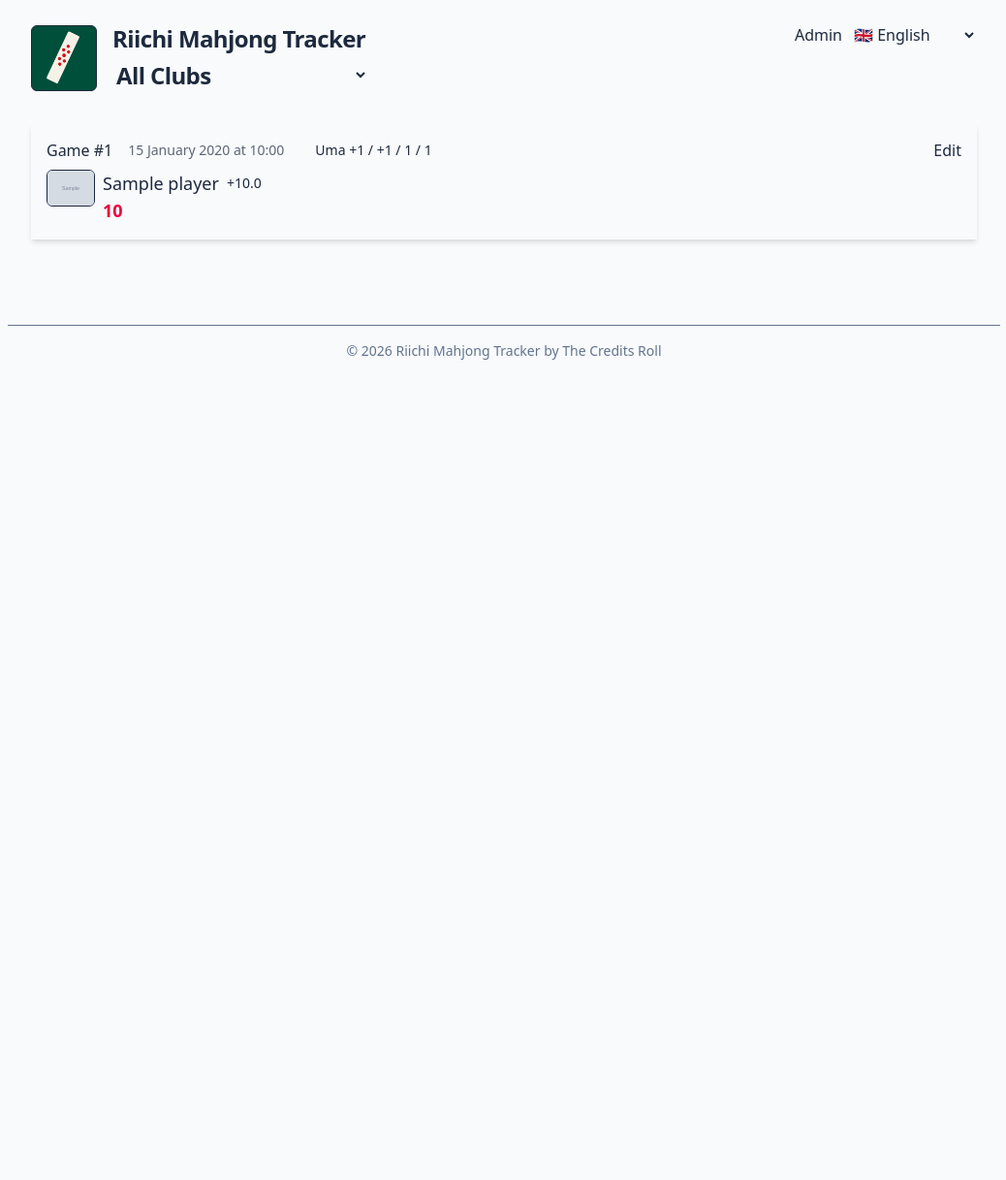
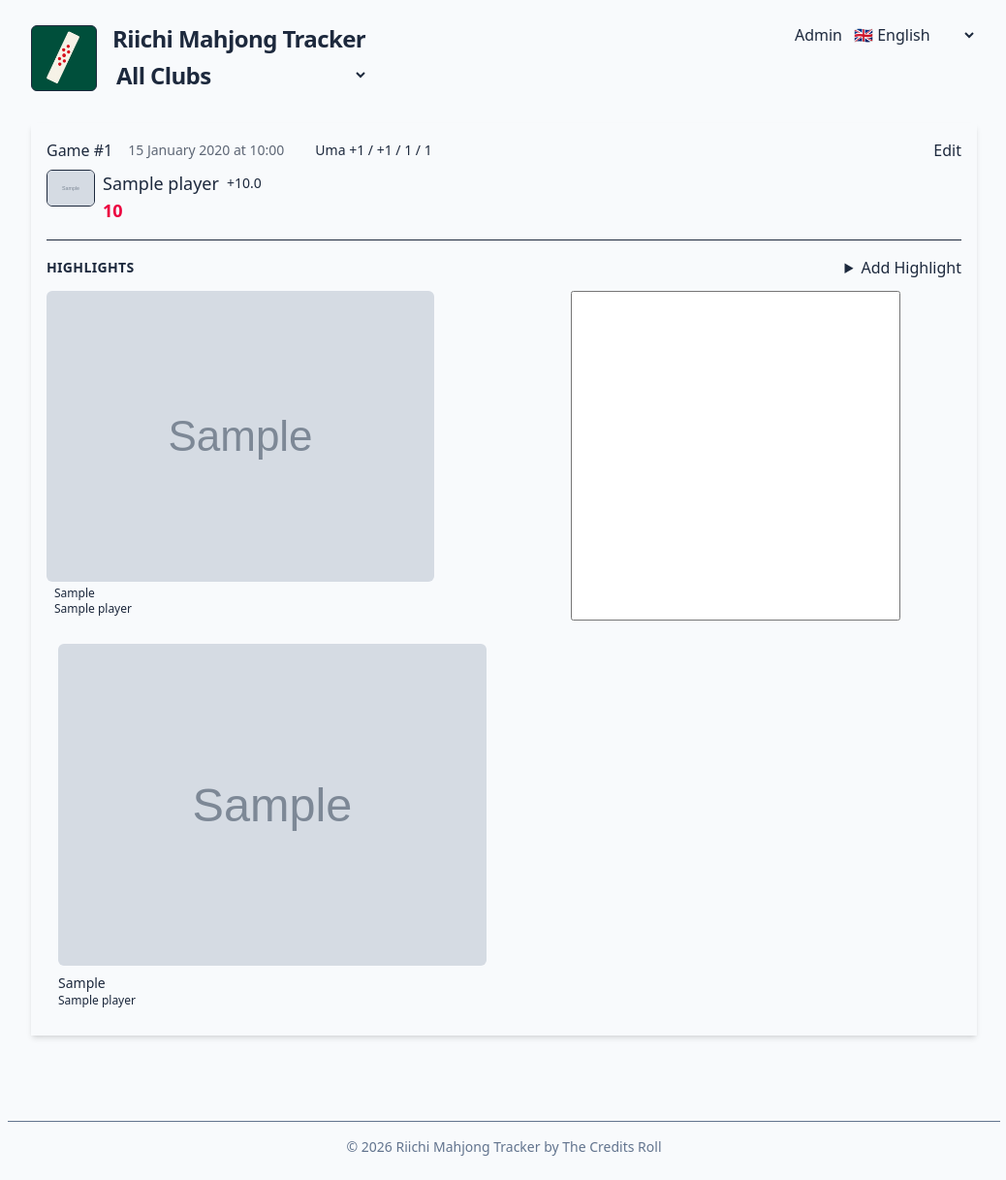
Before and after one commit to kostyachum/riichi-tracker, a Django app: page / in a window 1280 px wide. Shown: the whole page at 97% size, without its empty margins (120-1158 px from the left). Before the commit the page ends 371 px from the top, so only its background shows below. Run offline with Django 5.2, Linux system fonts and the light colour scheme; tables that the repository leaves empty hold one stand-in row (values such as "Sample post"); grey boxes marked "Sample" are stand-in pictures; some libraries are stand-ins or nearby versions.

Commit message:
game highlights

```diff
--- a/config/urls.py
+++ b/config/urls.py
@@ -3,7 +3,7 @@ from django.http import JsonResponse
 from django.urls import path, include
 from django.conf import settings
 from django.conf.urls.static import static
-from games.views import home, player_profile
+from games.views import home, player_profile, create_game_highlight
 
 
 def health(_request):
@@ -16,6 +16,7 @@ urlpatterns = [
     path("health/", health, name="health"),
     path('i18n/', include('django.conf.urls.i18n')),
     path("player/<int:player_id>/", player_profile, name="player_profile"),
+    path("highlights/create/", create_game_highlight, name="game_highlight_create"),
 ]
 
 if settings.DEBUG:
--- a/games/models.py
+++ b/games/models.py
@@ -103,6 +103,17 @@ class Game(models.Model):
         return f"{oka}{uma_word} +{self.uma_top} / {second_display} / {self.uma_third} / {self.uma_last}"
 
 
+class GameHighlight(models.Model):
+    game = models.ForeignKey(Game, on_delete=models.CASCADE, related_name="highlights", null=True, blank=True)
+    player = models.ForeignKey(Player, on_delete=models.SET_NULL, related_name="highlights", null=True, blank=True)
+    photo = models.FileField(upload_to="game_highlights/")
+    caption = models.CharField(max_length=255, blank=True)
+    created_at = models.DateTimeField(auto_now_add=True)
+
+    def __str__(self):
+        return "Game Highlight"
+
+
 class GameResult(models.Model):
     created_at = models.DateTimeField(auto_now_add=True, db_index=True)
     game = models.ForeignKey(Game, on_delete=models.CASCADE)
--- a/games/views.py
+++ b/games/views.py
@@ -1,6 +1,7 @@
-from django.shortcuts import render, get_object_or_404
+from django.shortcuts import render, get_object_or_404, redirect
+from django.http import HttpResponseBadRequest
 from django.db.models import Avg, Count, Q
-from .models import GameResult, Player
+from .models import GameResult, Player, Game, GameHighlight
 from .services import get_latest_games, get_all_clubs, get_club_id_by_slug
 
 
@@ -38,3 +39,32 @@ def player_profile(request, player_id):
         "stats": stats,
         "recent_ranks": recent_ranks,
     })
+
+
+def create_game_highlight(request):
+    if request.method != "POST":
+        return HttpResponseBadRequest("POST required")
+
+    game_id = request.POST.get("game_id")
+    player_id = request.POST.get("player_id") or None
+    caption = request.POST.get("caption", "").strip()
+    photos = request.FILES.getlist("photos")
+
+    if not photos:
+        return HttpResponseBadRequest("No photos uploaded")
+
+    game = get_object_or_404(Game, pk=game_id) if game_id else None
+    player = get_object_or_404(Player, pk=player_id) if player_id else None
+
+    if game and player and not GameResult.objects.filter(game=game, player=player).exists():
+        return HttpResponseBadRequest("Player not in game")
+
+    for photo in photos:
+        GameHighlight.objects.create(
+            game=game,
+            player=player,
+            photo=photo,
+            caption=caption,
+        )
+
+    return redirect(request.META.get("HTTP_REFERER", "/"))
--- /dev/null
+++ b/templates/games/_highlights_section.html
@@ -0,0 +1,85 @@
+{% load i18n %}
+
+<!-- Highlights -->
+<div class="mt-4 border-t border-base-200 pt-4">
+  <div class="flex items-center justify-between">
+    <h5 class="text-sm font-semibold uppercase tracking-wide text-base-content/70">
+      {% trans "Highlights" %}
+    </h5>
+    <details class="dropdown dropdown-end">
+      <summary class="btn btn-soft btn-sm">{% trans "Add Highlight" %}</summary>
+      <div class="dropdown-content z-[1] card card-compact w-[20rem] bg-base-100 p-3 shadow">
+        <form method="post" action="{% url 'game_highlight_create' %}" enctype="multipart/form-data">
+          {% csrf_token %}
+          <input type="hidden" name="game_id" value="{{ game.id }}">
+          <div class="form-control mb-2">
+            <label class="label">
+              <span class="label-text">{% trans "Player" %}</span>
+            </label>
+            <select name="player_id" class="select select-bordered w-full">
+              <option value="">{% trans "No player" %}</option>
+              {% for result in game.gameresult_set.all %}
+                <option value="{{ result.player.id }}">{{ result.player.name }}</option>
+              {% endfor %}
+            </select>
+          </div>
+          <div class="form-control mb-2">
+            <label class="label">
+              <span class="label-text">{% trans "Photos" %}</span>
+            </label>
+            <input type="file" name="photos" class="file-input file-input-bordered w-full" multiple>
+          </div>
+          <div class="form-control mb-3">
+            <label class="label">
+              <span class="label-text">{% trans "Caption" %}</span>
+            </label>
+            <input type="text" name="caption" class="input input-bordered w-full" maxlength="255">
+          </div>
+          <div class="flex justify-end">
+            <button type="submit" class="btn btn-primary btn-sm">
+              {% trans "Save" %}
+            </button>
+          </div>
+        </form>
+      </div>
+    </details>
+  </div>
+  {% if game.highlights.exists %}
+    <div class="mt-3 grid grid-cols-1 gap-3 md:grid-cols-2">
+      {% for highlight in game.highlights.all %}
+        <div class="card card-compact bg-base-200/40">
+          <figure>
+            <label for="highlight-{{ highlight.id }}" class="cursor-zoom-in">
+              <img src="{{ highlight.photo.url }}" alt="{{ highlight.caption|default:_('Game highlight') }}" class="rounded-md">
+            </label>
+          </figure>
+          <div class="card-body px-2 pb-1 pt-1 text-xs">
+            {% if highlight.caption %}
+              <div class="font-medium">{{ highlight.caption }}</div>
+            {% endif %}
+            {% if highlight.player %}
+              <div class="text-base-content/60">{{ highlight.player.name }}</div>
+            {% endif %}
+          </div>
+        </div>
+        <input type="checkbox" id="highlight-{{ highlight.id }}" class="modal-toggle">
+        <div class="modal" role="dialog">
+          <div class="modal-box max-w-5xl p-3">
+            <img src="{{ highlight.photo.url }}" alt="{{ highlight.caption|default:_('Game highlight') }}" class="w-full rounded-md">
+            {% if highlight.caption %}
+              <div class="mt-2 text-sm">{{ highlight.caption }}</div>
+            {% endif %}
+            {% if highlight.player %}
+              <div class="text-xs text-base-content/60">{{ highlight.player.name }}</div>
+            {% endif %}
+          </div>
+          <label class="modal-backdrop" for="highlight-{{ highlight.id }}"></label>
+        </div>
+      {% endfor %}
+    </div>
+  {% else %}
+    <div class="mt-2 text-sm text-base-content/60">
+      {% trans "No highlights yet." %}
+    </div>
+  {% endif %}
+</div>
--- a/templates/games/game_card.html
+++ b/templates/games/game_card.html
@@ -52,5 +52,7 @@
         </div>
       {% endfor %}
     </div>
+
+    {% include "games/_highlights_section.html" %}
   </div>
 </div>
```
Also changed, not shown: games/admin.py (+18 -1 lines), games/migrations/0006_gamehighlight.py (added).
